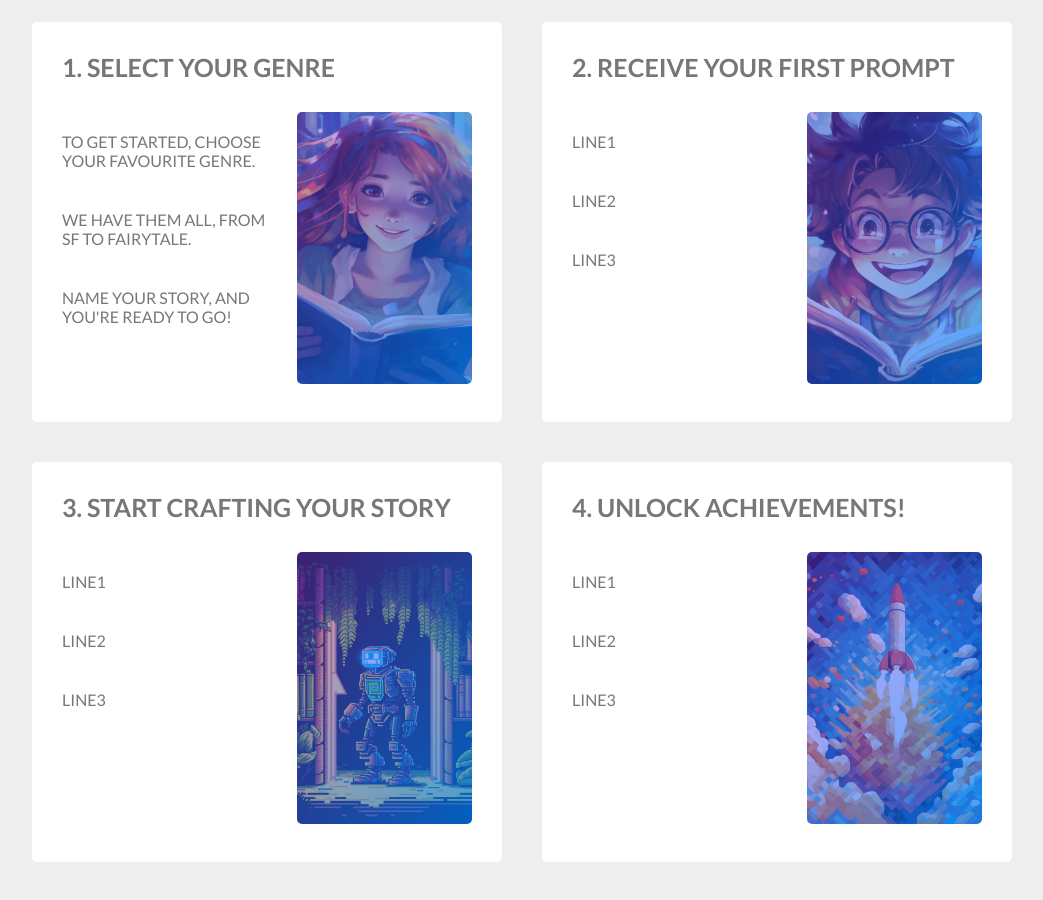
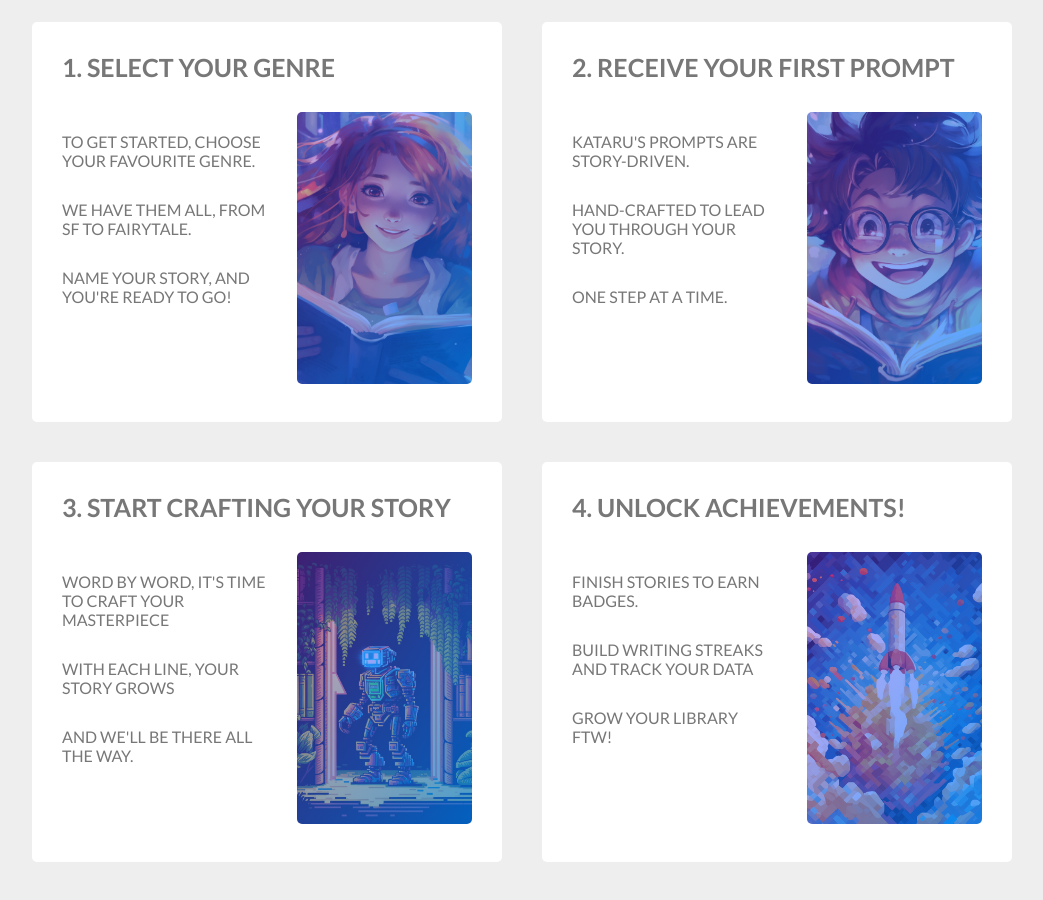
Before and after one commit to team-kataru/kataru-frontend, a React (Create React App) app: page / in a window 1280 px wide. Shown: the part 980-1880 px from the top of the page, without its empty margins (118-1161 px from the left). Built offline with nearby package versions, Linux system fonts and the light colour scheme.

Commit message:
feat: Add placeholder text to feature cards

```diff
--- a/src/components/lp/Features.tsx
+++ b/src/components/lp/Features.tsx
@@ -16,19 +16,31 @@ const FEATURES_DATA = [
     id: 2,
     title: "2. Receive your first prompt",
     img: "/img/hero/hero2.png",
-    list: ["line1", "line2", "line3"],
+    list: [
+      "Kataru's prompts are story-driven.",
+      "Hand-crafted to lead you through your story.",
+      "One step at a time.",
+    ],
   },
   {
     id: 3,
     title: "3. Start crafting your story",
     img: "/img/hero/hero3.png",
-    list: ["line1", "line2", "line3"],
+    list: [
+      "Word by word, it's time to craft your masterpiece",
+      "With each line, your story grows",
+      "And we'll be there all the way.",
+    ],
   },
   {
     id: 4,
     title: "4. Unlock achievements!",
     img: "/img/hero/hero4.png",
-    list: ["line1", "line2", "line3"],
+    list: [
+      "Finish stories to earn badges.",
+      "Build writing streaks and track your data",
+      "Grow your library FTW!",
+    ],
   },
 ];
 
--- a/src/sass/components/_features.scss
+++ b/src/sass/components/_features.scss
@@ -59,7 +59,7 @@
     }
 
     &--item {
-      margin-bottom: 4rem;
+      margin-bottom: 3rem;
     }
 
     &--img {
```
